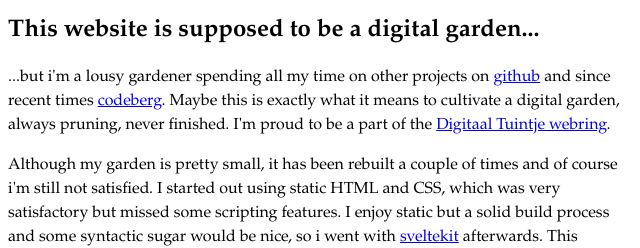
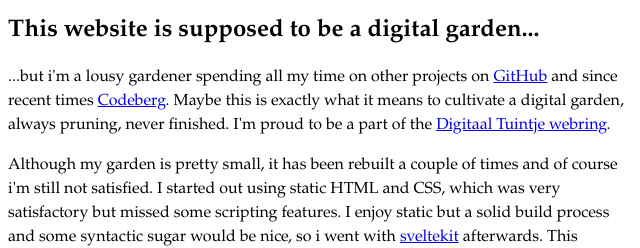
Before and after one commit to ju5tu5/ju5tu5, an Eleventy site: page src/index.md in a window 1280 px wide. Shown: the part 279-527 px from the top of the page, 640-1280 px from the left. Built offline with nearby package versions, Linux system fonts and the light colour scheme; Eleventy itself is replaced by a stand-in of ours; files that its build step writes are made by us from their sources; what prettier would draw is missing.

Commit message:
content: Fixed capitals on gh and cb links

```diff
--- a/src/index.md
+++ b/src/index.md
@@ -11,7 +11,7 @@ You have reached the digital garden of Justus Sturkenboom, Philosophy/ Computer
 
 ## This website is supposed to be a digital garden...
 
-...but i'm a lousy gardener spending all my time on other projects on [github](https://github.com/ju5tu5/) and since recent times [codeberg](https://codeberg.org/ju5tu5/). Maybe this is exactly what it means to cultivate a digital garden, always pruning, never finished. I'm proud to be a part of the [Digitaal Tuintje webring](https:/digitaaltuintje.nl).
+...but i'm a lousy gardener spending all my time on other projects on [GitHub](https://github.com/ju5tu5/) and since recent times [Codeberg](https://codeberg.org/ju5tu5/). Maybe this is exactly what it means to cultivate a digital garden, always pruning, never finished. I'm proud to be a part of the [Digitaal Tuintje webring](https:/digitaaltuintje.nl).
 
 Although my garden is pretty small, it has been rebuilt a couple of times and of course i'm still not satisfied. I started out using static HTML and CSS, which was very satisfactory but missed some scripting features. I enjoy static but a solid build process and some syntactic sugar would be nice, so i went with [sveltekit](https://svelte.dev/docs/kit/introduction) afterwards. This tickled my framework fascination but deemed to be a total overkill for my small garden, like using a [Fendt 1100 Vario MT](https://www.fendt.com/int/agricultural-machinery/tractors/fendt-1100-vario-mt) in my 5,5x12m back yard, and above all it generated ugly code. So now i'm rebuilding using [11ty](https://www.11ty.dev/) as a static site generator...
 
```
